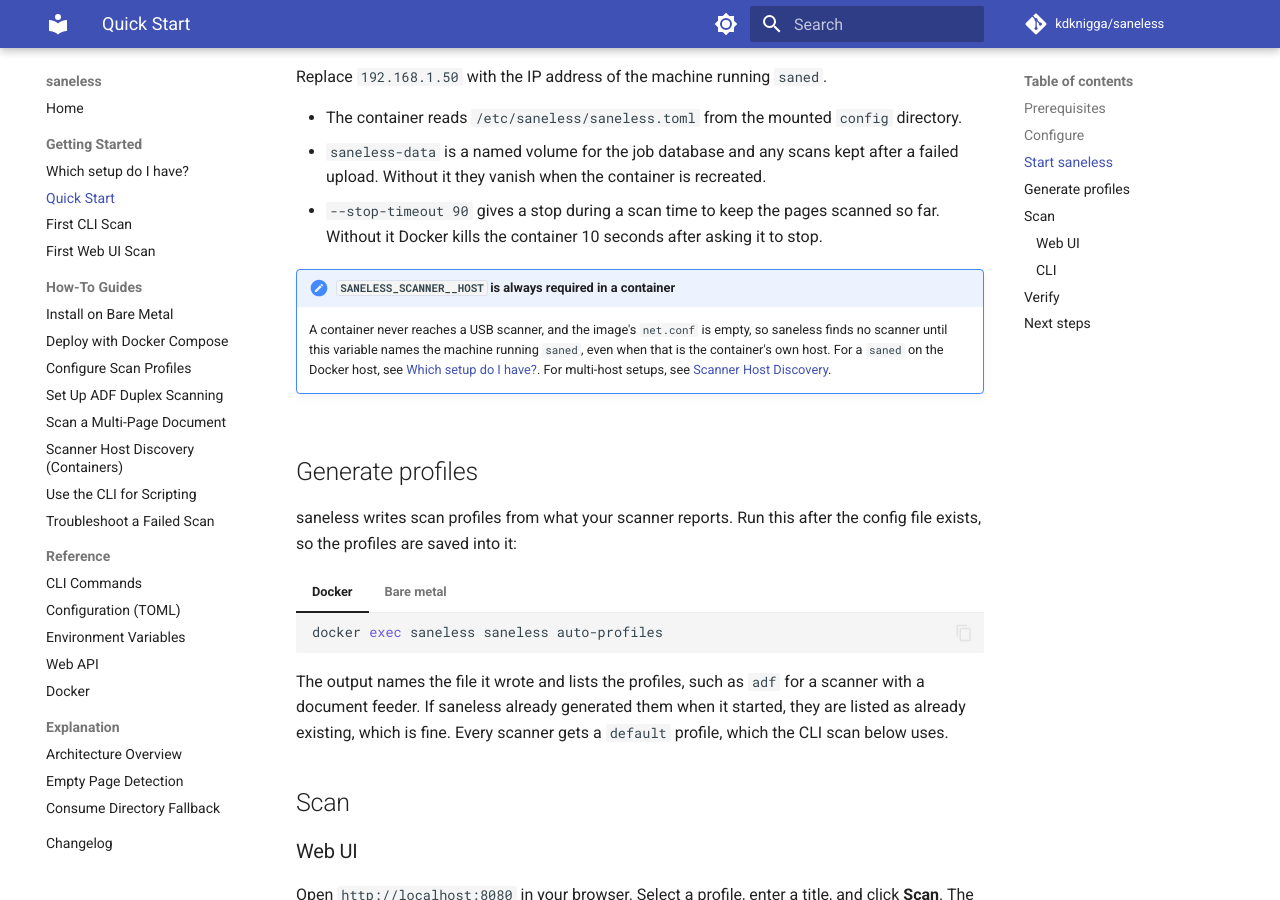
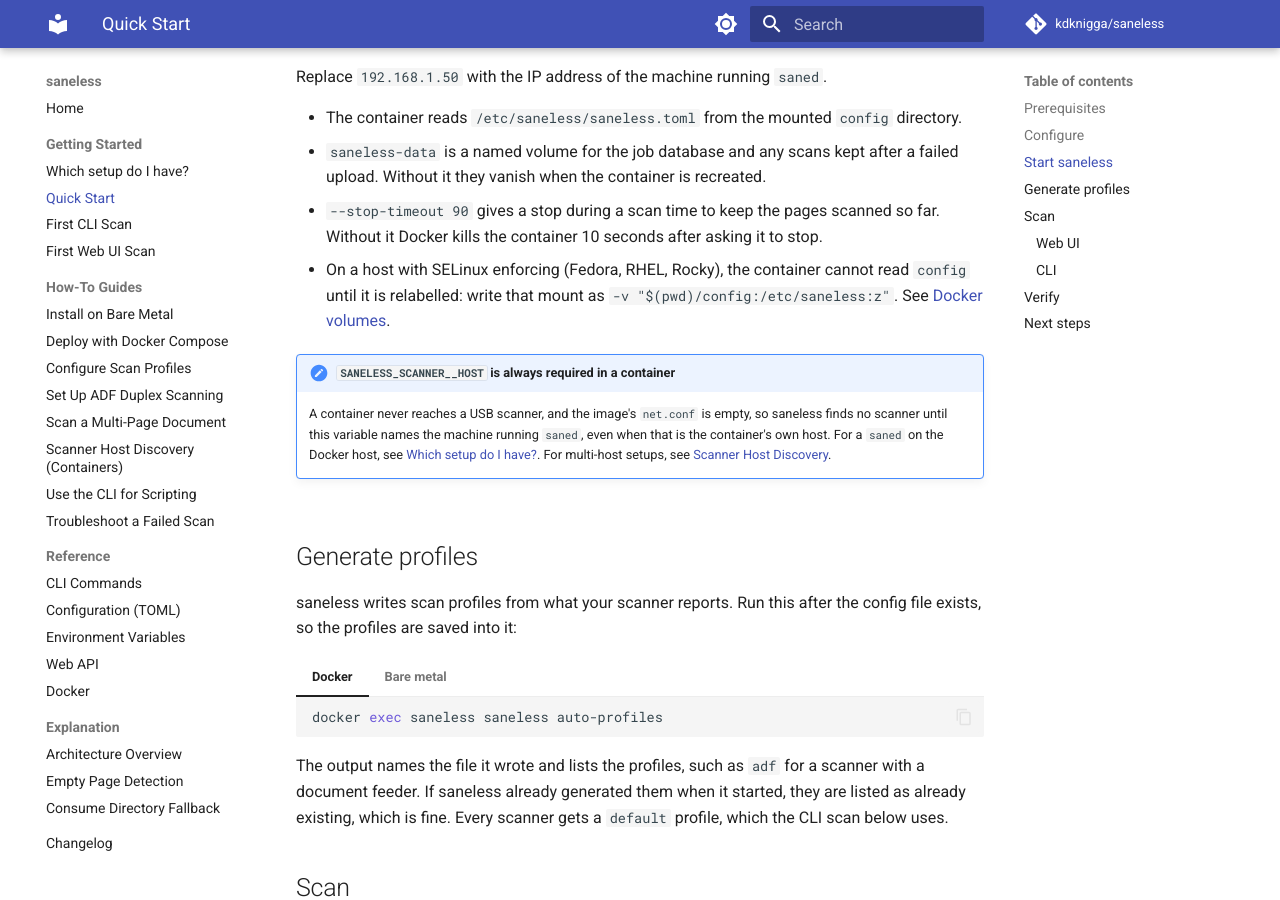
Before and after one commit to kdknigga/saneless, an MkDocs documentation site: the page built from docs/getting-started/quick-start.md, in a window 1280 px wide and 900 px high, scrolled down 1587 px. Built offline with MkDocs 1.6.1 and Material for MkDocs 9.7.7, drawn with Linux system fonts in a browser that asks for light colours; comment, search, counter and statistics services are not loaded.

Commit message:
fix(49): IN-04 note the SELinux relabel under the documented docker run
The smoke run adds :z to the config mount itself, so CI cannot see
that the command as written cannot read config on an SELinux-enforcing
host. Say so under the README and Quick Start commands and link the
Docker reference.

Co-Authored-By: Claude Opus 5.5 (1M context) <noreply@anthropic.com>

```diff
--- a/docs/getting-started/quick-start.md
+++ b/docs/getting-started/quick-start.md
@@ -74,6 +74,7 @@ Replace the URL and token with your actual paperless-ngx address and API token.
     - The container reads `/etc/saneless/saneless.toml` from the mounted `config` directory.
     - `saneless-data` is a named volume for the job database and any scans kept after a failed upload. Without it they vanish when the container is recreated.
     - `--stop-timeout 90` gives a stop during a scan time to keep the pages scanned so far. Without it Docker kills the container 10 seconds after asking it to stop.
+    - On a host with SELinux enforcing (Fedora, RHEL, Rocky), the container cannot read `config` until it is relabelled: write that mount as `-v "$(pwd)/config:/etc/saneless:z"`. See [Docker volumes](../reference/docker.md#volumes).
 
     !!! note "`SANELESS_SCANNER__HOST` is always required in a container"
         A container never reaches a USB scanner, and the image's `net.conf` is empty, so saneless finds no scanner until this variable names the machine running `saned`, even when that is the container's own host. For a `saned` on the Docker host, see [Which setup do I have?](which-setup.md). For multi-host setups, see [Scanner Host Discovery](../how-to/scanner-host-discovery.md).
```
Also changed, not shown: README.md (+1 -0 lines).
